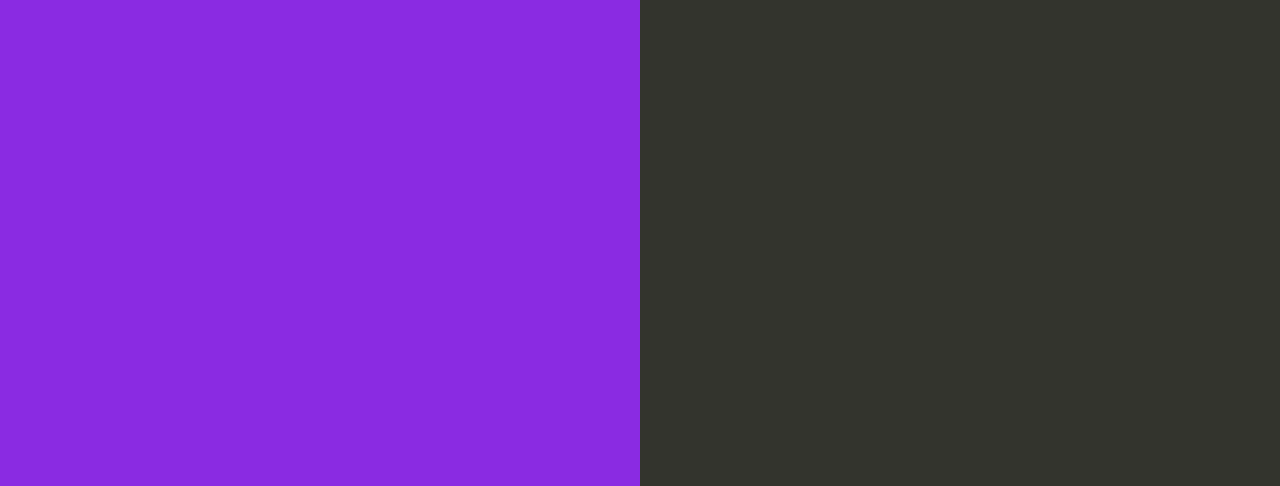
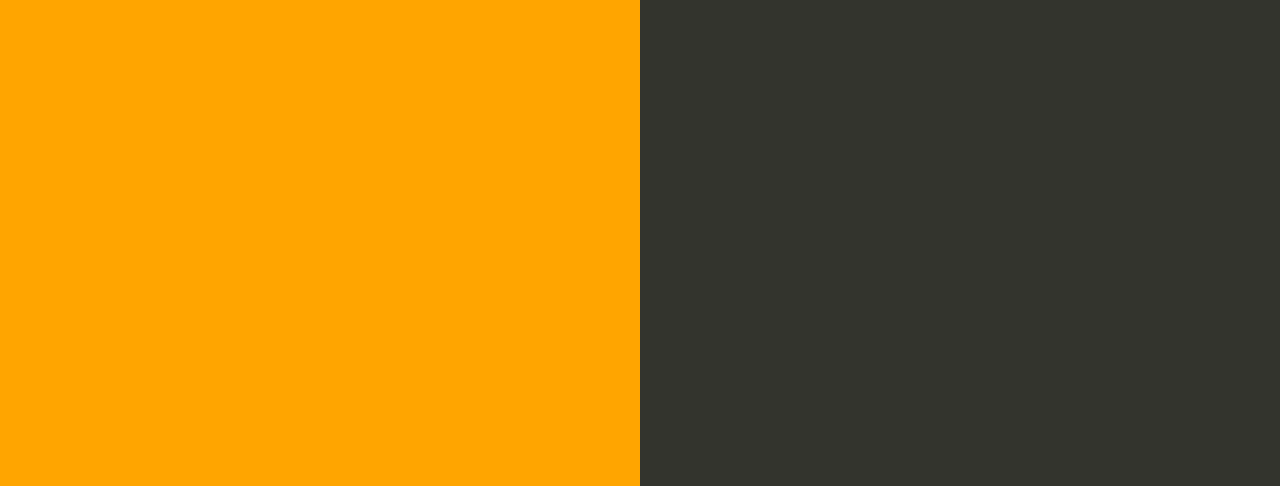
Before and after one commit to 3t-ttt/dva-repo-express-js-sample-app, a website: page index.html in a window 1280 px wide. Shown: the part 314-800 px from the top of the page. Drawn offline with Linux system fonts and the light colour scheme.

Commit message:
change background-color to orange

```diff
--- a/index.html
+++ b/index.html
@@ -41,7 +41,7 @@
 
       text-align: right;
       padding-top: 11em;
-      background-color: blueviolet;
+      background-color: orange;
 
     }
 
```
